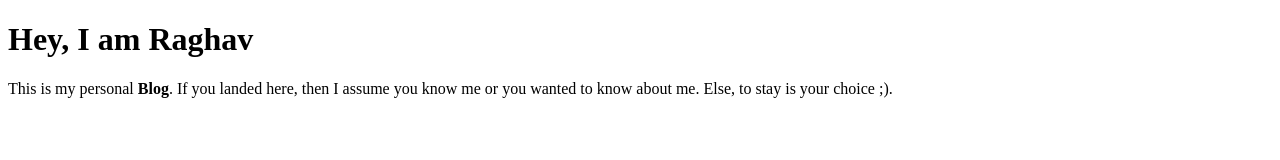
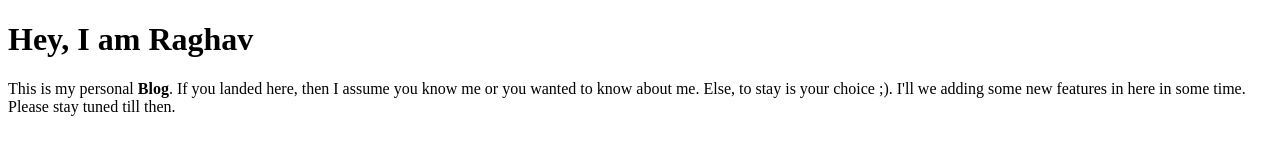
Before and after one commit to Raghav219-si/first-web-app, a plain HTML site: page index.html in a window 1280 px wide. Drawn offline with Linux system fonts and the light colour scheme.

Commit message:
added some features
some new features are added

```diff
--- a/index.html
+++ b/index.html
@@ -10,5 +10,6 @@
     <h1>Hey, I am Raghav</h1>
     This is my personal <b>Blog</b>. If you landed here, then I assume you know me or you wanted to know about me. Else, to stay is your choice ;).
 
+    I'll we adding some new features in here in some time. Please stay tuned till then.
 </body>
 </html>
```
